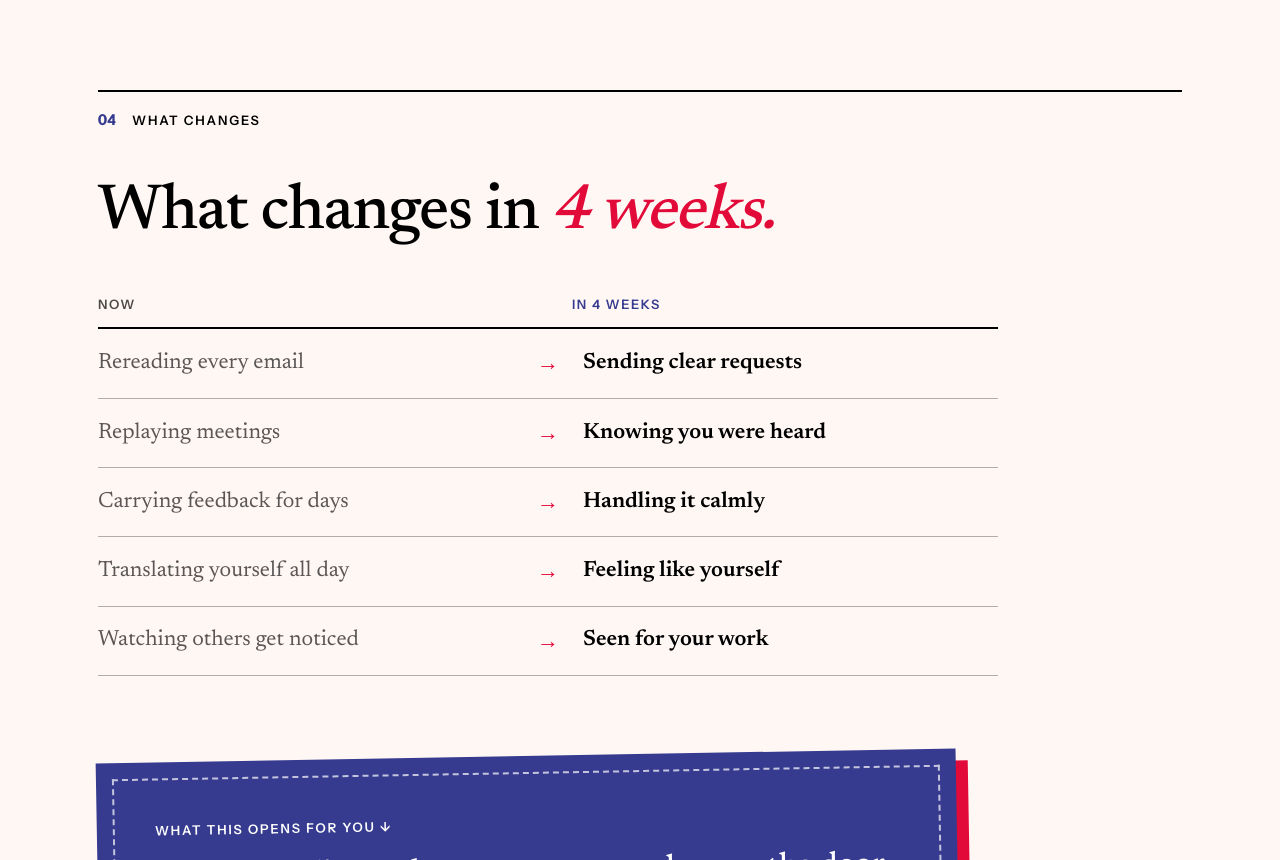
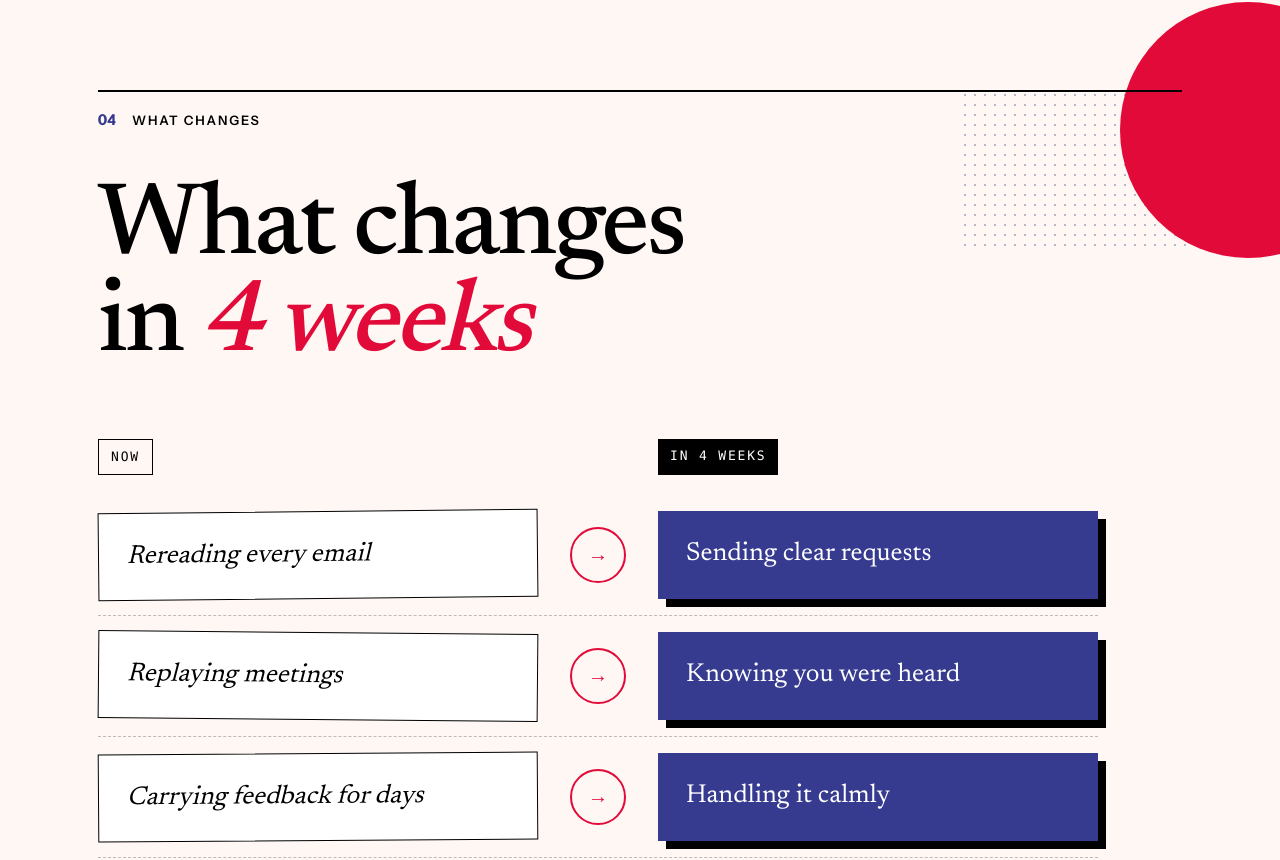
Before and after one commit to biljanatasetovikj-boop/InvisibleRules, a Next.js app: page /working-with-americans in a window 1280 px wide. Shown: the part 4500-5360 px from the top of the page. Built offline with nearby package versions, Linux system fonts and the light colour scheme; a web font is replaced by a local one.

Commit message:
rebuild what changes in 4 weeks from poster design
Co-Authored-By: Claude Opus 5.5 <noreply@anthropic.com>

```diff
--- a/components/working-with-americans/Change.tsx
+++ b/components/working-with-americans/Change.tsx
@@ -1,49 +1,65 @@
 import FadeIn from "../FadeIn";
-import { Container, SectionHead, h2Cls } from "./ui";
+import { Container, SectionHead } from "./ui";
 
-// Short on purpose: one line for where you are, one for where you'll be.
+// Built from Biljana's "What changes in 4 weeks" design: a paper slip for
+// where you are now, a circled arrow, and a blue card for where you'll be.
 const rows = [
-  { now: "Rereading every email", after: "Sending clear requests" },
-  { now: "Replaying meetings", after: "Knowing you were heard" },
-  { now: "Carrying feedback for days", after: "Handling it calmly" },
-  { now: "Translating yourself all day", after: "Feeling like yourself" },
-  { now: "Watching others get noticed", after: "Seen for your work" },
+  { now: "Rereading every email", after: "Sending clear requests", tilt: "-rotate-[0.6deg]" },
+  { now: "Replaying meetings", after: "Knowing you were heard", tilt: "rotate-[0.5deg]" },
+  { now: "Carrying feedback for days", after: "Handling it calmly", tilt: "-rotate-[0.4deg]" },
+  { now: "Translating yourself all day", after: "Feeling like yourself", tilt: "rotate-[0.6deg]" },
+  { now: "Watching others get noticed", after: "Seen for your work", tilt: "-rotate-[0.3deg]" },
 ];
+
+const dots = "bg-[radial-gradient(rgba(54,59,143,0.35)_1px,transparent_1.4px)] [background-size:10px_10px]";
 
 export default function Change() {
   return (
-    <section className="py-20 lg:py-28">
-      <Container>
+    <section className="relative py-20 lg:py-28 overflow-hidden">
+      <div aria-hidden="true" className={`absolute top-28 right-16 h-40 w-64 hidden md:block ${dots}`} />
+      <div aria-hidden="true" className="absolute top-6 -right-20 h-28 w-28 sm:-right-24 sm:h-56 sm:w-56 lg:h-64 lg:w-64 rounded-full bg-wip-red" />
+
+      <Container className="relative">
         <SectionHead no="04" label="What changes" />
         <FadeIn>
-          <h2 className={h2Cls}>
-            What changes in <span className="italic text-wip-red">4 weeks.</span>
+          <h2 className="font-editor font-medium text-wip-ink text-[clamp(52px,8vw,104px)] leading-[0.95] tracking-[-0.03em]">
+            What changes
+            <br />
+            in <span className="italic text-wip-red">4 weeks</span>
           </h2>
         </FadeIn>
 
-        <div className="mt-12 max-w-[900px]">
-          <div className="grid grid-cols-[1fr_auto_1fr] gap-x-3 sm:gap-x-6 pb-3 border-b-2 border-wip-ink font-ui text-[13px] font-semibold uppercase tracking-[0.12em]">
-            <span className="text-wip-ink/70">Now</span>
-            <span aria-hidden="true" />
-            <span className="text-wip-blue">In 4 weeks</span>
+        <div className="mt-14 sm:mt-16 max-w-[1000px]">
+          <div className="grid grid-cols-[1fr_auto_1fr] gap-x-3 sm:gap-x-8 mb-5">
+            <span className="justify-self-start border-[1.5px] border-wip-ink px-3 py-1.5 font-mono text-[13px] uppercase tracking-[0.14em] text-wip-ink">
+              Now
+            </span>
+            <span aria-hidden="true" className="w-10 sm:w-14" />
+            <span className="justify-self-start bg-wip-ink px-3 py-1.5 font-mono text-[13px] uppercase tracking-[0.14em] text-white">
+              In 4 weeks
+            </span>
           </div>
+
           <ul>
             {rows.map((r) => (
               <li
                 key={r.now}
-                className="grid grid-cols-[1fr_auto_1fr] items-center gap-x-3 sm:gap-x-6 py-4 border-b border-wip-ink/30"
+                className="grid grid-cols-[1fr_auto_1fr] items-center gap-x-3 sm:gap-x-8 py-3 sm:py-4 border-b border-dashed border-wip-ink/25 last:border-b-0"
               >
-                <span className="font-editor text-[18px] sm:text-[22px] leading-[1.3] text-wip-ink/65">
+                <p className={`flex items-center min-h-[64px] sm:min-h-[88px] border-[1.5px] border-wip-ink bg-white px-3 sm:px-7 py-3 font-editor italic text-[16px] sm:text-[26px] leading-[1.25] text-wip-ink ${r.tilt}`}>
                   <span className="sr-only">Now: </span>
                   {r.now}
-                </span>
-                <span aria-hidden="true" className="font-ui text-[22px] text-wip-red">
+                </p>
+                <span
+                  aria-hidden="true"
+                  className="flex items-center justify-center h-10 w-10 sm:h-14 sm:w-14 rounded-full border-2 border-wip-red font-ui text-[16px] sm:text-[20px] text-wip-red"
+                >
                   →
                 </span>
-                <span className="font-editor font-semibold text-[18px] sm:text-[22px] leading-[1.3] text-wip-ink">
+                <p className="flex items-center min-h-[64px] sm:min-h-[88px] bg-wip-blue px-3 sm:px-7 py-3 font-editor text-[16px] sm:text-[26px] leading-[1.25] text-white shadow-[8px_8px_0_var(--color-wip-ink)]">
                   <span className="sr-only">In 4 weeks: </span>
                   {r.after}
-                </span>
+                </p>
               </li>
             ))}
           </ul>
```
